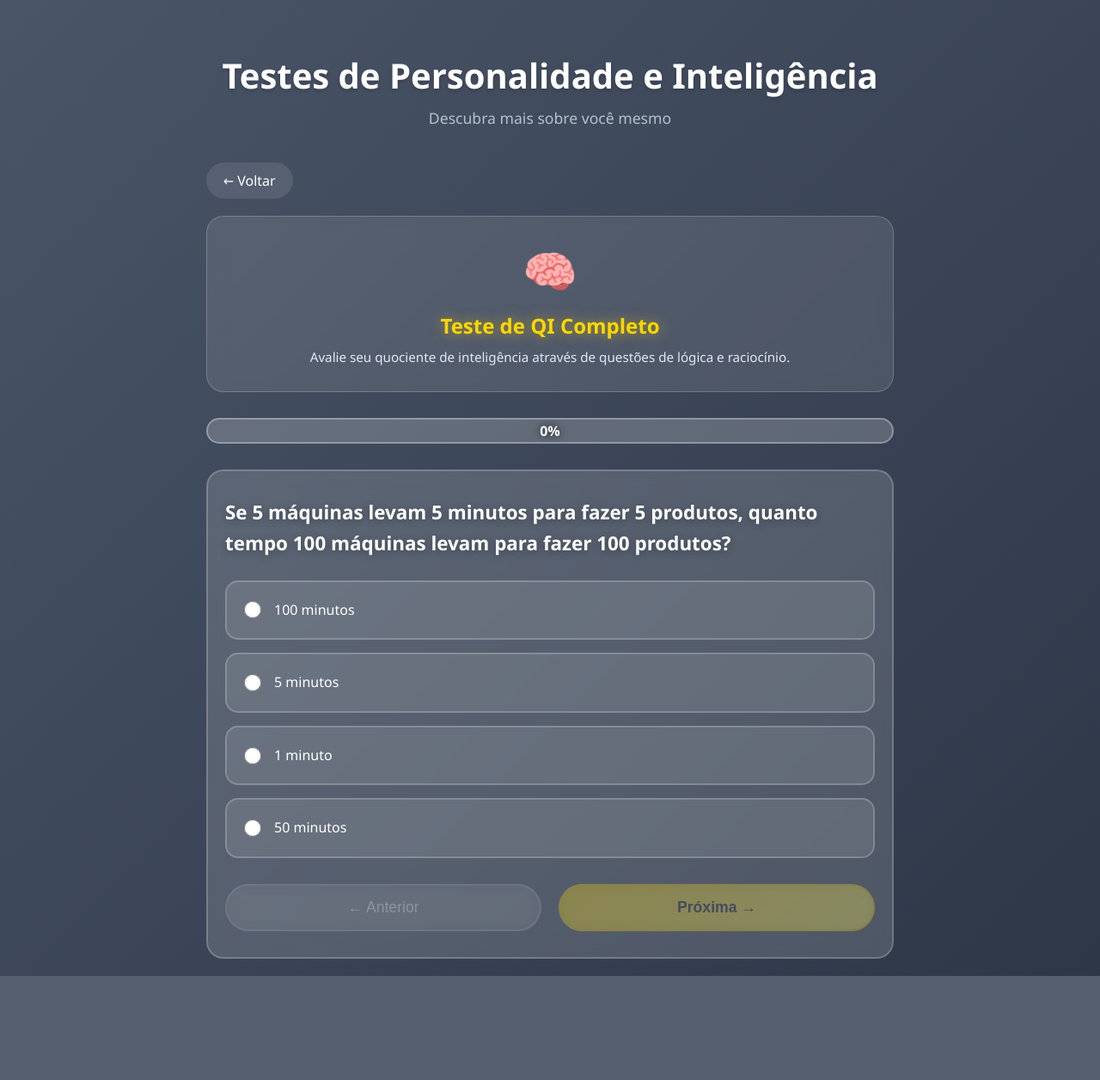
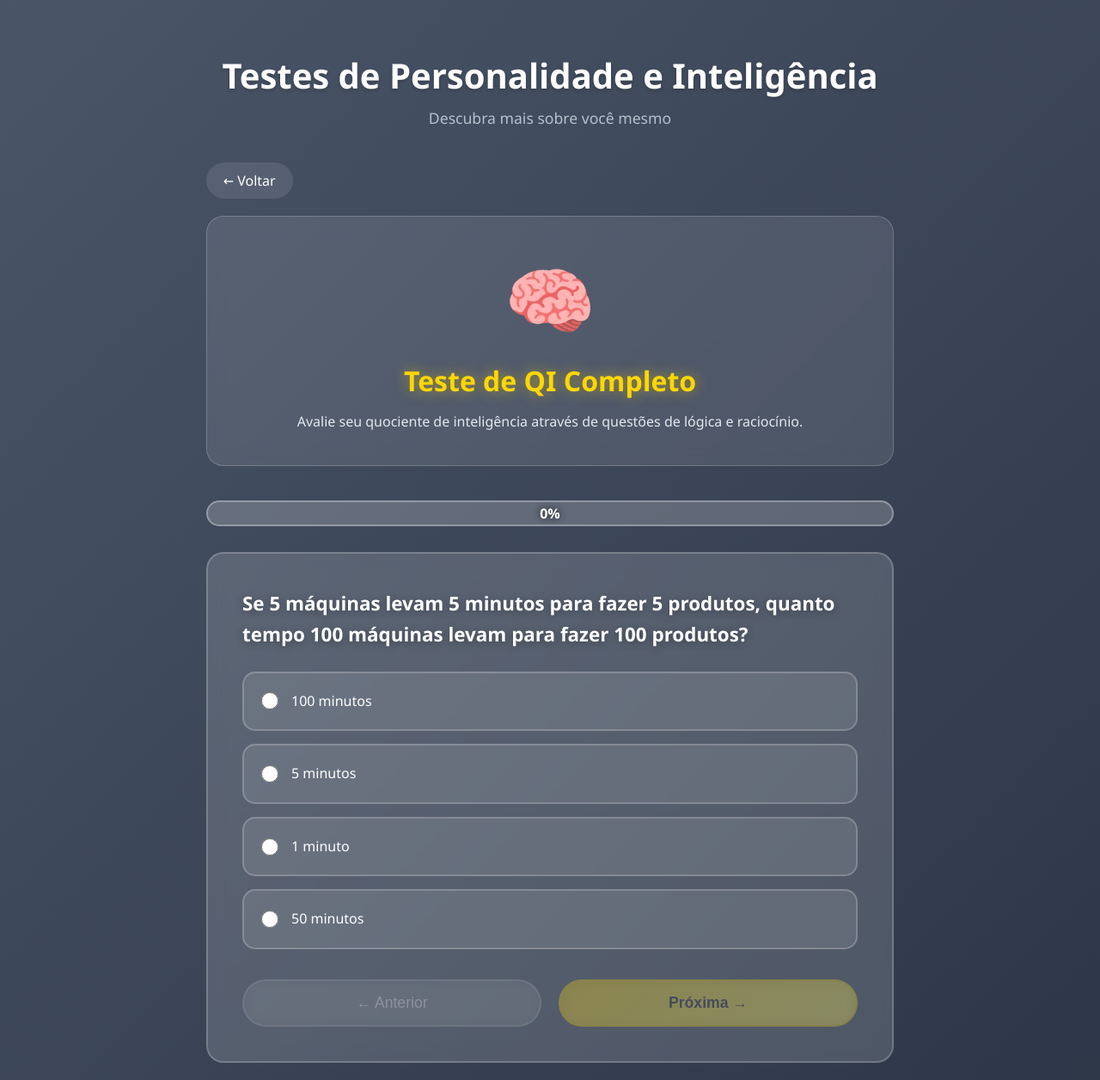
Before and after one commit to marcosdollis/testes-perfil, a Django app: page /teste/teste_qi/ in a window 1280 px wide. Shown: the whole page at 86% size. Before the commit the page ends 1135 px from the top, so only its background shows below. Run offline with Django 5.2, Linux system fonts and the light colour scheme.

Commit message:
Enhance UI: Update header styles and improve form layout for better user experience

```diff
--- a/templates/teste.html
+++ b/templates/teste.html
@@ -10,8 +10,8 @@
 
 .teste-header {
     text-align: center;
-    margin-bottom: 30px;
-    padding: 30px 20px;
+    margin-bottom: 40px;
+    padding: 40px;
     background: rgba(255, 255, 255, 0.1);
     border-radius: 20px;
     backdrop-filter: blur(10px);
@@ -19,9 +19,9 @@
 }
 
 .teste-header .icon {
-    font-size: 3rem;
+    font-size: 5rem;
     display: block;
-    margin-bottom: 15px;
+    margin-bottom: 20px;
     animation: pulse 2s ease-in-out infinite;
 }
 
@@ -31,29 +31,23 @@
 }
 
 .teste-header h2 {
-    font-size: 1.5rem;
-    margin-bottom: 10px;
+    font-size: 2rem;
+    margin-bottom: 15px;
     color: #ffd700;
     text-shadow: 0 0 15px rgba(255, 215, 0, 0.5);
-}
-
-.teste-header p {
-    font-size: 0.95rem;
-    margin: 0;
 }
 
 .teste-form {
     background: rgba(255, 255, 255, 0.15);
     backdrop-filter: blur(10px);
     border-radius: 20px;
-    padding: 30px 20px;
+    padding: 40px;
     border: 2px solid rgba(255, 255, 255, 0.2);
     min-height: 400px;
-    scroll-margin-top: 20px;
 }
 
 .form-group {
-    margin-bottom: 25px;
+    margin-bottom: 35px;
     animation: fadeIn 0.5s ease;
     display: none;
 }
@@ -272,66 +266,6 @@
     from { opacity: 0; transform: translateY(20px); }
     to { opacity: 1; transform: translateY(0); }
 }
-
-/* MELHORIAS MOBILE - UX OTIMIZADA */
-@media (max-width: 768px) {
-    .teste-header {
-        padding: 20px 15px;
-        margin-bottom: 20px;
-    }
-
-    .teste-header .icon {
-        font-size: 2.5rem;
-        margin-bottom: 10px;
-    }
-
-    .teste-header h2 {
-        font-size: 1.3rem;
-        margin-bottom: 8px;
-    }
-
-    .teste-header p {
-        font-size: 0.85rem;
-    }
-
-    .teste-form {
-        padding: 20px 15px;
-        min-height: auto;
-    }
-
-    .form-group label {
-        font-size: 1.2rem;
-        margin-bottom: 20px;
-        line-height: 1.5;
-    }
-
-    .opcao {
-        padding: 15px;
-    }
-
-    .opcao label {
-        font-size: 0.95rem;
-    }
-
-    .navigation-buttons {
-        gap: 10px;
-        margin-top: 20px;
-    }
-
-    .nav-btn {
-        padding: 12px 20px;
-        font-size: 1rem;
-    }
-
-    .progress-bar {
-        margin-bottom: 20px;
-        height: 25px;
-    }
-
-    .progress-text {
-        font-size: 0.9rem;
-    }
-}
 {% endblock %}
 
 {% block content %}
@@ -418,7 +352,6 @@ function selectOption(element) {
 
     updateProgress();
 }
-}
 
 function showQuestion(index) {
     // Hide all questions
@@ -438,8 +371,8 @@ function showQuestion(index) {
     const currentAnswer = answers[currentQuestion];
     document.getElementById('nextBtn').disabled = !currentAnswer && currentAnswer !== 0;
 
-    // Show email and submit on last question if answered
-    if (currentQuestion === totalQuestions - 1 && answers[currentQuestion] !== undefined) {
+    // Show email and submit on last question
+    if (currentQuestion === totalQuestions - 1 && answers[currentQuestion]) {
         document.getElementById('emailGroup').style.display = 'block';
         document.getElementById('nextBtn').style.display = 'none';
         document.getElementById('submitBtn').classList.add('show');
@@ -449,11 +382,8 @@ function showQuestion(index) {
         document.getElementById('submitBtn').classList.remove('show');
     }
 
-    // Scroll to form top smoothly (melhor UX mobile)
-    const testeForm = document.getElementById('testeForm');
-    const yOffset = -20; // 20px de margem
-    const y = testeForm.getBoundingClientRect().top + window.pageYOffset + yOffset;
-    window.scrollTo({ top: y, behavior: 'smooth' });
+    // Scroll to top smoothly
+    window.scrollTo({ top: 0, behavior: 'smooth' });
 }
 
 function nextQuestion() {
```
